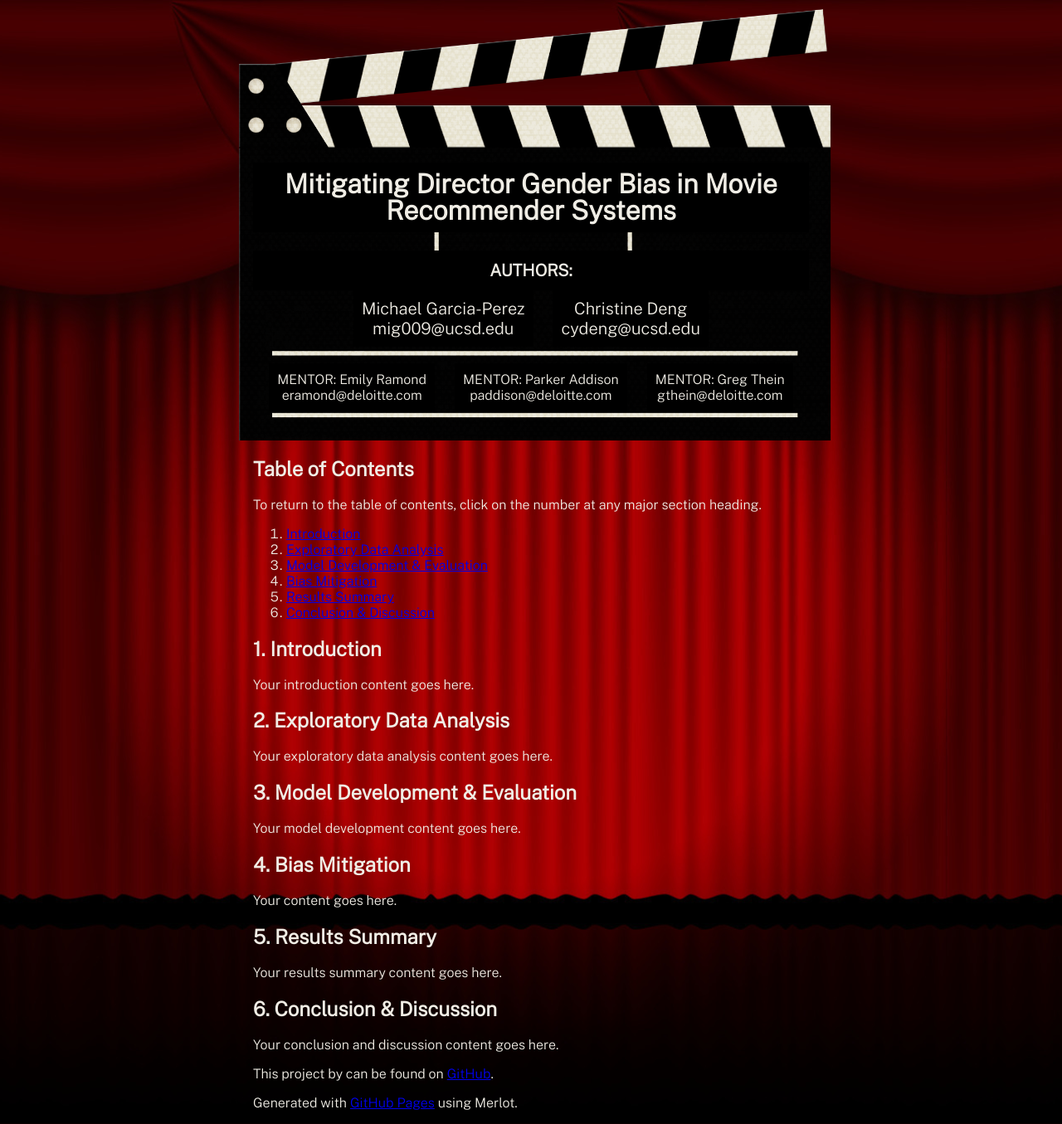
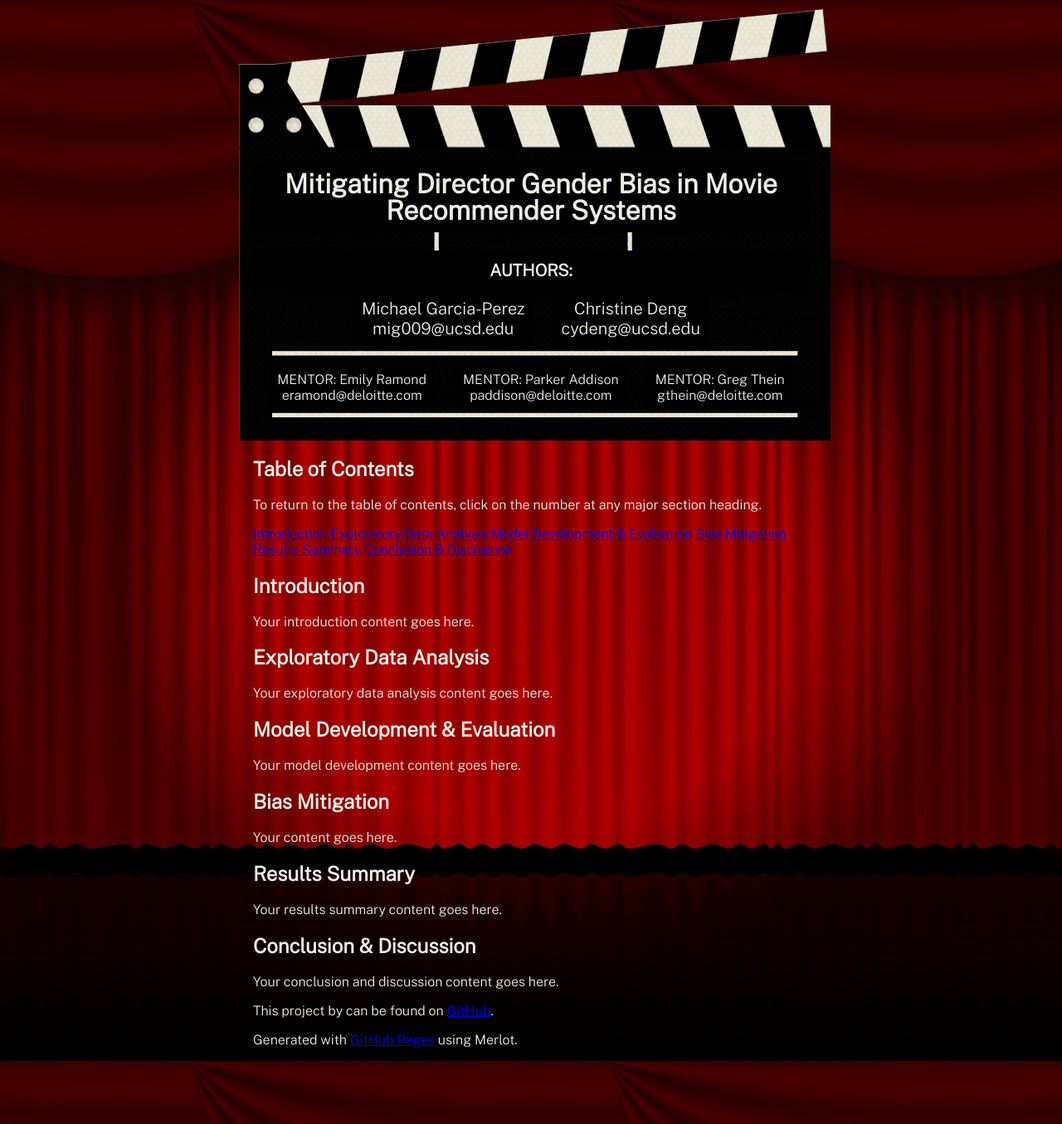
Before and after one commit to michael-garciaperez/DSC180A-Methodology-5, a Jekyll site: the page built from index.md, in a window 1280 px wide. Shown: the whole page at 83% size. Built offline with Jekyll 4.4.1, drawn with Linux system fonts in a browser that asks for light colours.

Commit message:
Update index.md

```diff
--- a/index.md
+++ b/index.md
@@ -6,33 +6,33 @@ title: "Mitigating Director Gender Bias in Movie Recommender Systems"
 ## Table of Contents
 To return to the table of contents, click on the number at any major section heading.
 
-1. [Introduction](#1-introduction)
-2. [Exploratory Data Analysis](#2-exploratory-data-analysis)
-3. [Model Development & Evaluation](#3-model-development--evaluation)
-4. [Bias Mitigation](#4-bias-mitigation)
-5. [Results Summary](#5-results-summary)
-6. [Conclusion & Discussion](#6-conclusion--discussion)
+[Introduction](#introduction)
+[Exploratory Data Analysis](#exploratory-data-analysis)
+[Model Development & Evaluation](#model-development--evaluation)
+[Bias Mitigation](#bias-mitigation)
+[Results Summary](#results-summary)
+[Conclusion & Discussion](#conclusion--discussion)
 
-## 1. Introduction
+## Introduction
 
 Your introduction content goes here.
 
-## 2. Exploratory Data Analysis
+## Exploratory Data Analysis
 
 Your exploratory data analysis content goes here.
 
-## 3. Model Development & Evaluation
+## Model Development & Evaluation
 
 Your model development content goes here.
 
-## 4. Bias Mitigation
+## Bias Mitigation
 
 Your content goes here.
 
-## 5. Results Summary
+## Results Summary
 
 Your results summary content goes here.
 
-## 6. Conclusion & Discussion
+## Conclusion & Discussion
 
 Your conclusion and discussion content goes here.
```
